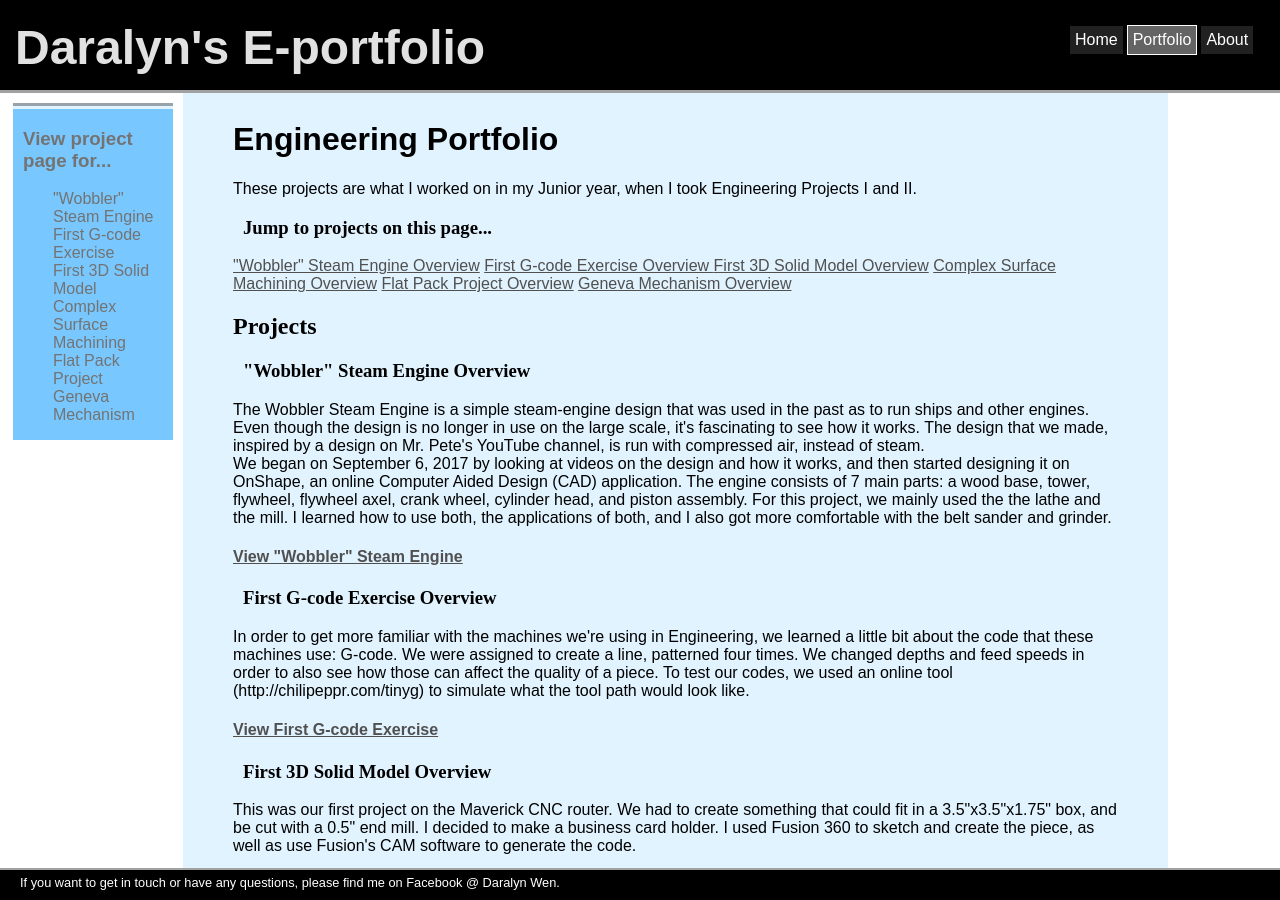
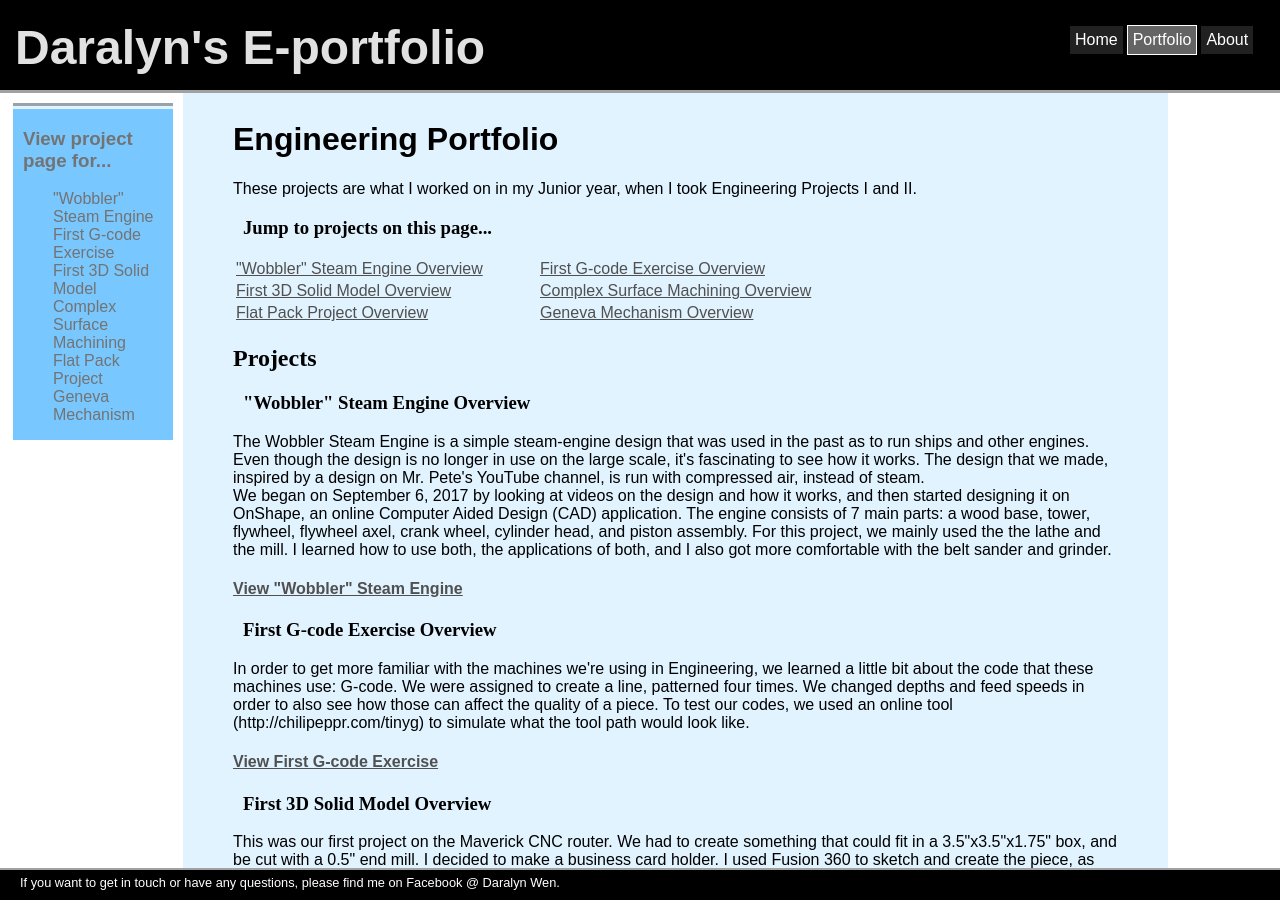
Before and after one commit to daralyn/daralyn.github.io, a Jekyll site: the page built from portfolio/engineering/index.html, in a window 1280 px wide and 900 px high. Built offline with Jekyll 4.4.1, drawn with Linux system fonts in a browser that asks for light colours.

Commit message:
Update index.html

```diff
--- a/portfolio/engineering/index.html
+++ b/portfolio/engineering/index.html
@@ -19,15 +19,22 @@ title: Daralyn's Engineering Portfolio
 </h1>
 <p> These projects are what I worked on in my Junior year, when I took Engineering Projects I and II. </p>
 <h3>Jump to projects on this page...</h3>
-	<p>
-		<a href="#wobbler">"Wobbler" Steam Engine Overview</a>
-		<a href="#g-code"> First G-code Exercise Overview </a>
-		<a href="#solidmodel">First 3D Solid Model Overview</a>
-		<a href="#complexsurface">Complex Surface Machining Overview</a>
-		<a href="#flatpack">Flat Pack Project Overview</a>
-		<a href="#geneva">Geneva Mechanism Overview</a>
-
-	</p>
+	<table>
+		<tbody>
+			<tr>
+				<td class="tableofprojects"><a href="#wobbler">"Wobbler" Steam Engine Overview</a></td>
+				<td class="tableofprojects"><a href="#g-code"> First G-code Exercise Overview </a></td>
+			</tr>
+			<tr>
+				<td class="tableofprojects"><a href="#solidmodel">First 3D Solid Model Overview</a></td>
+				<td class="tableofprojects"><a href="#complexsurface">Complex Surface Machining Overview</a></td>
+			</tr>
+			<tr>
+				<td class="tableofprojects"><a href="#flatpack">Flat Pack Project Overview</a></td>
+				<td class="tableofprojects"><a href="#geneva">Geneva Mechanism Overview</a></td>
+			</tr>
+		</tbody>
+	</table>
 
 <h2> Projects </h2>
 
```
